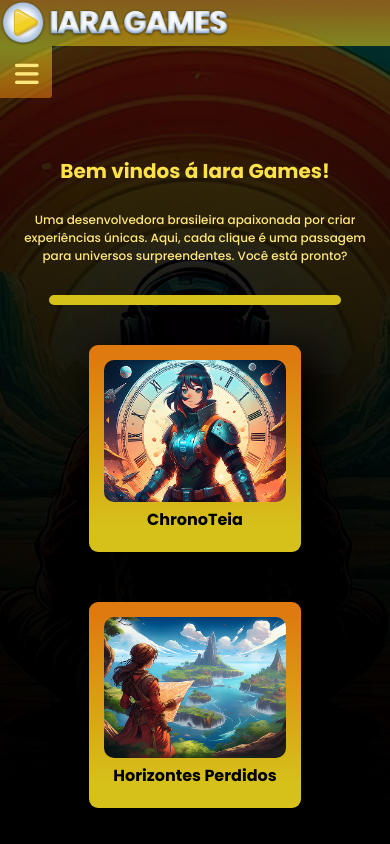
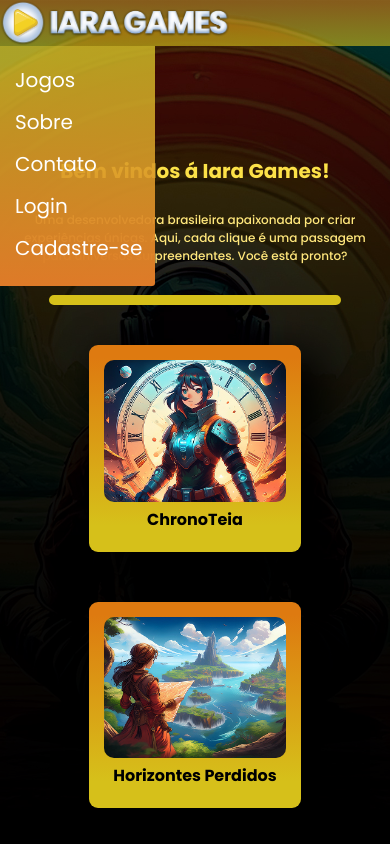
Before and after one commit to YuriBragaJR/FIAP-F2-Atv1-Iara-para-todos, a plain HTML site: page index.html in a window 390 px wide. In both pictures the pointer is over the element 26 px from the left and 71 px from the top of the page. Shown: the top 844 px of the page. Drawn offline with Linux system fonts and the light colour scheme.

Commit message:
Update style.css

```diff
--- a/assets/css/style.css
+++ b/assets/css/style.css
@@ -391,7 +391,7 @@ footer {
         position: absolute;
         }
 
-    .menu-barra:active {
+    .menu-barra:hover {
         background: linear-gradient(0deg,rgba(222, 122, 40, 100) 0%, rgba(214, 192, 40, 0.8) 94%);
         height: 240px;
         width: 155px;
```
